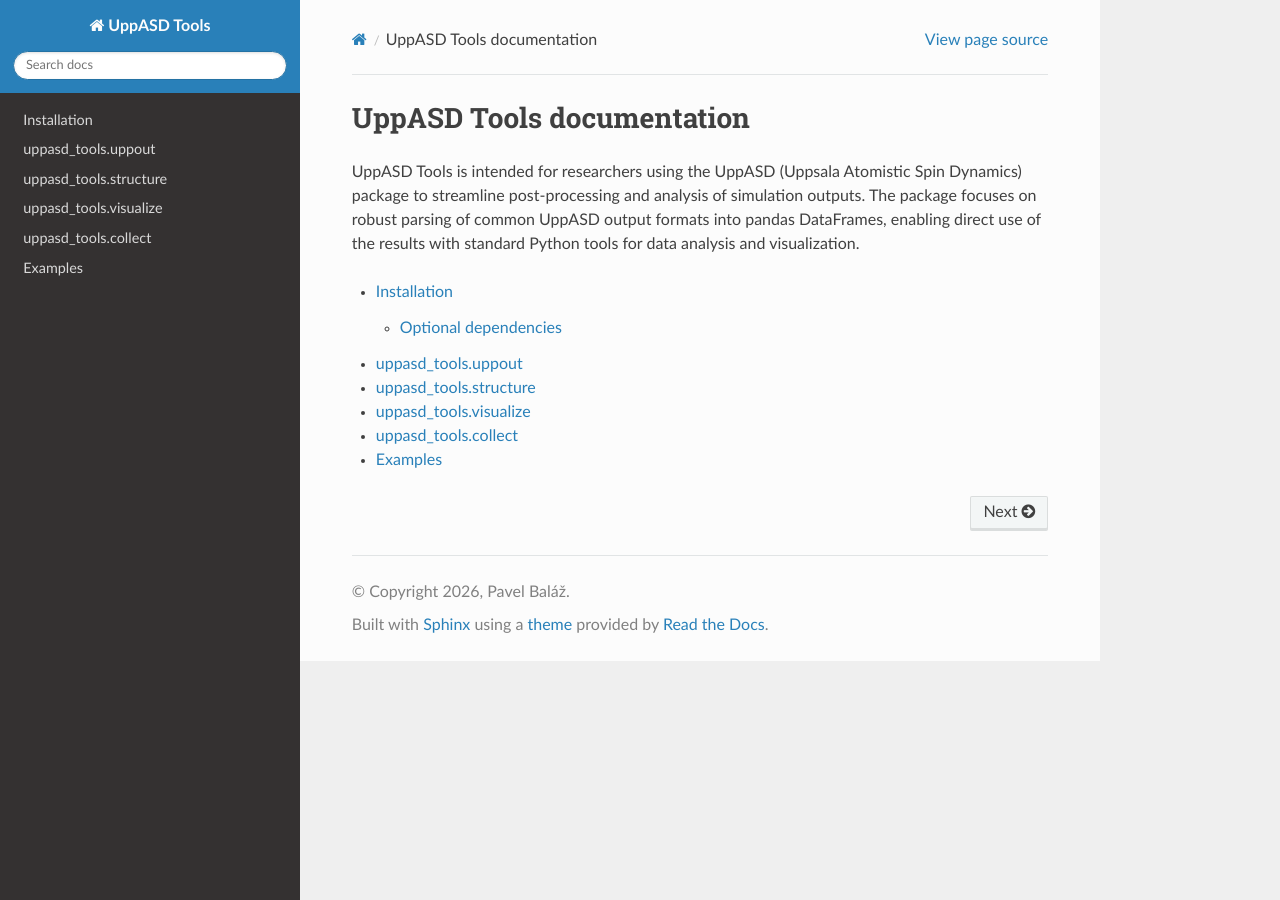
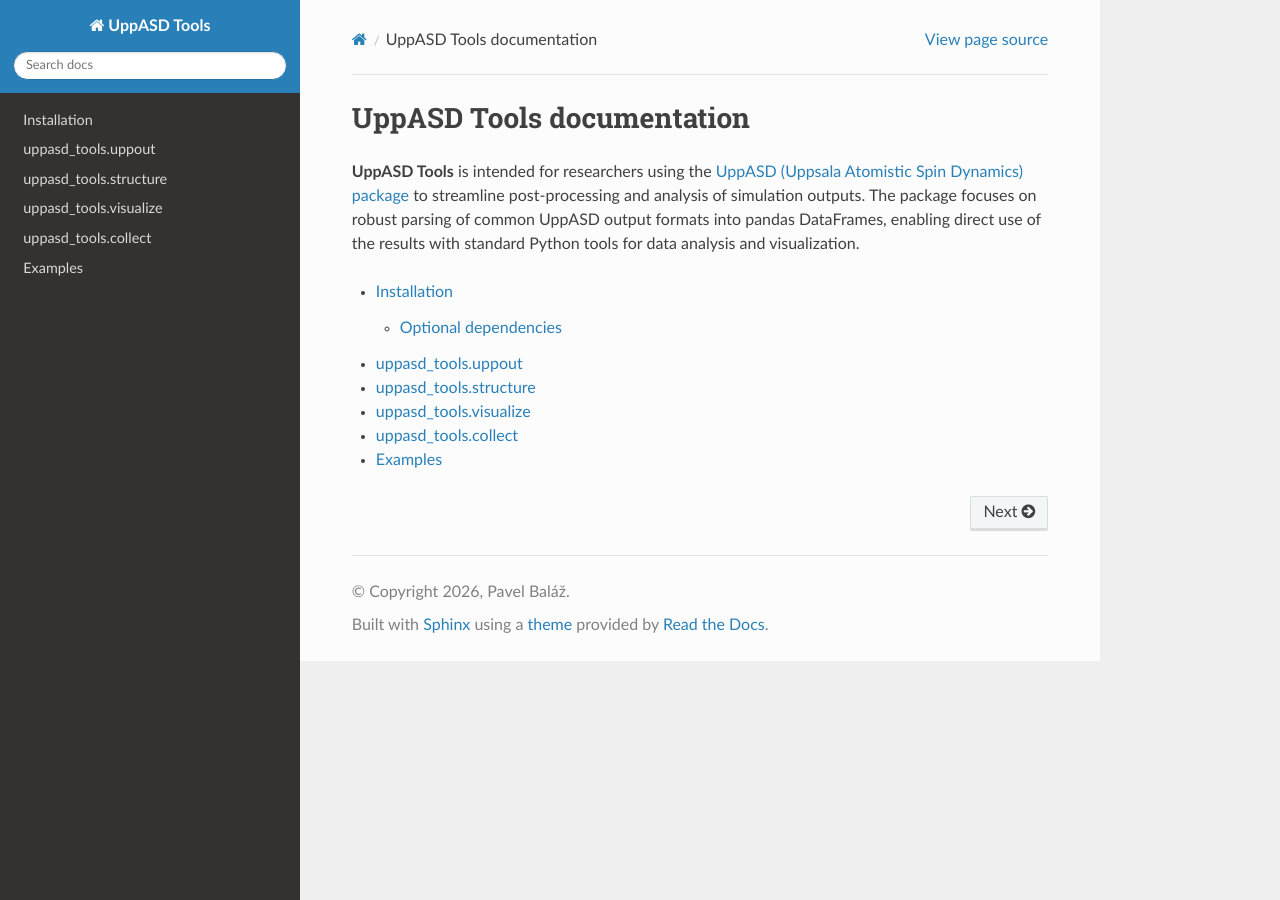
Before and after one commit to LLapsus/uppasd_tools, a Sphinx documentation site: the page built from docs/source/index.rst, in a window 1280 px wide. Built offline with Sphinx 7.4.7 and the Read the Docs theme 3.1.0, drawn with Linux system fonts in a browser that asks for light colours; part of the change alters nothing that is shown.

```diff
--- a/docs/source/index.rst
+++ b/docs/source/index.rst
@@ -6,7 +6,8 @@
 UppASD Tools documentation
 ==========================
 
-UppASD Tools is intended for researchers using the UppASD (Uppsala Atomistic Spin Dynamics) package
+**UppASD Tools** is intended for researchers using the
+`UppASD (Uppsala Atomistic Spin Dynamics) package <https://github.com/UppASD/UppASD>`_
 to streamline post-processing and analysis of simulation outputs.
 The package focuses on robust parsing of common UppASD output formats into pandas DataFrames,
 enabling direct use of the results with standard Python tools for data analysis and visualization.
```
